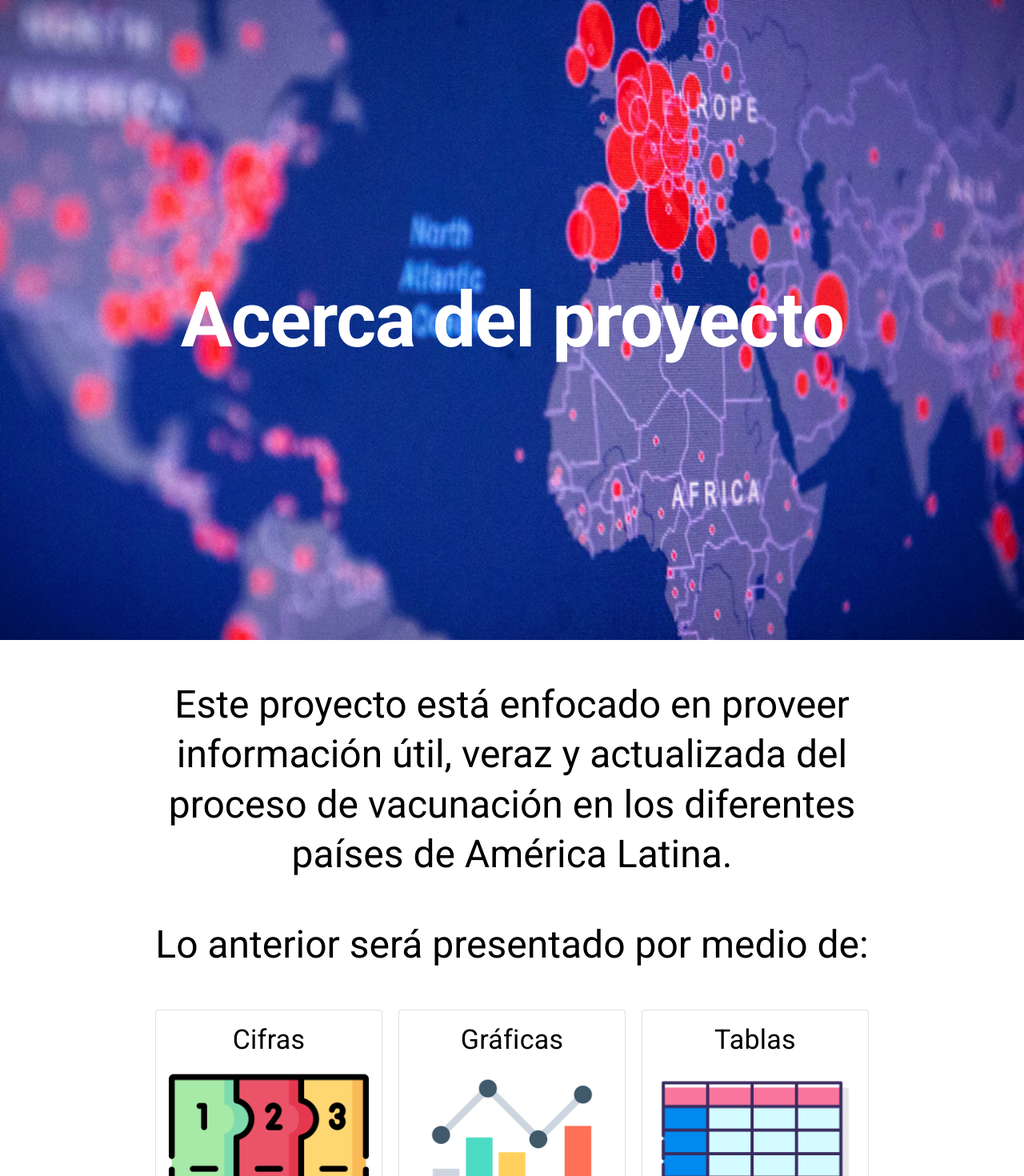
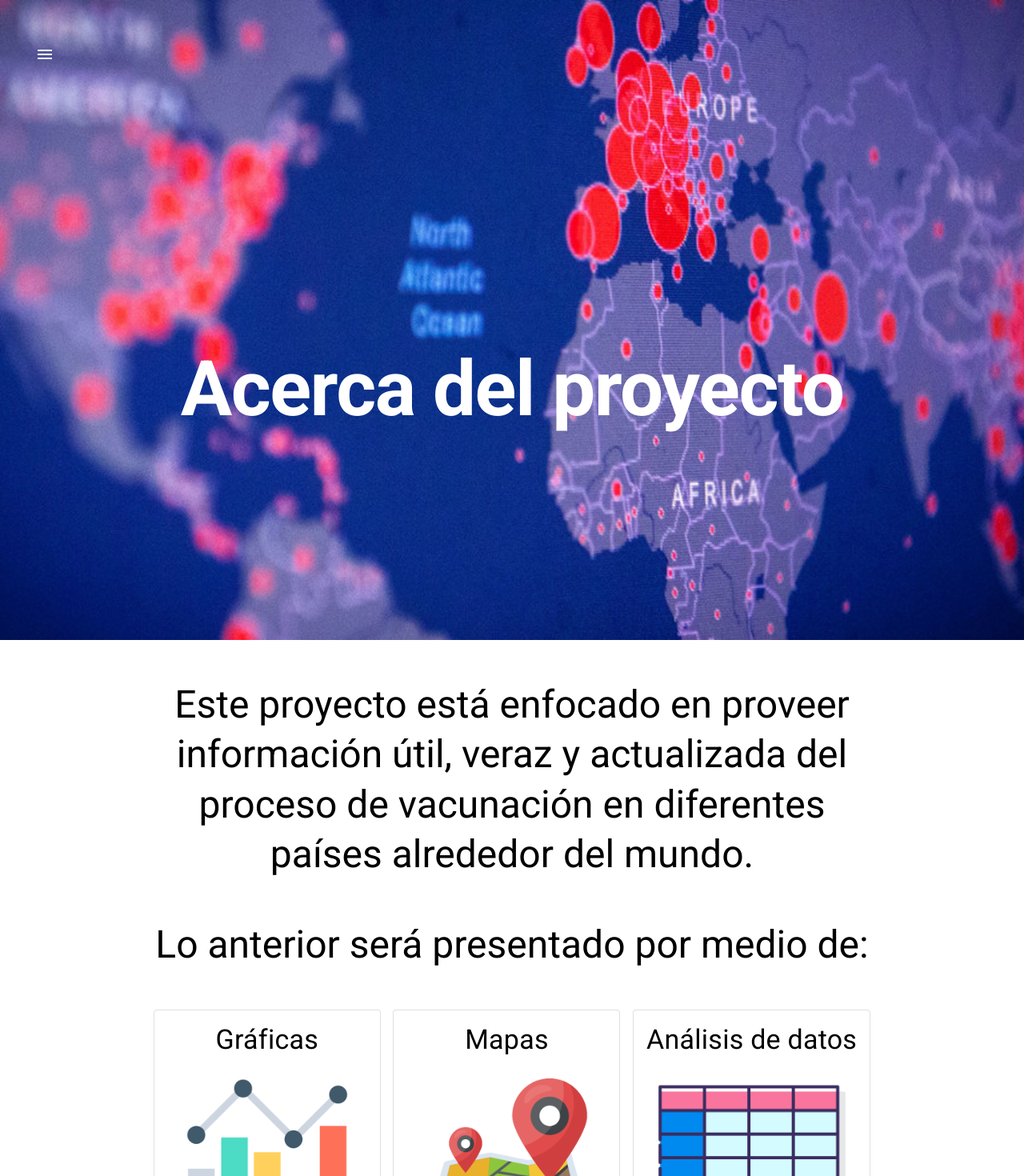
Before and after one commit to RobertoBetancourt/covid-vaccination, a React (Create React App) app: page /acerca_de in a window 1280 px wide. Shown: the top 1470 px of the page at 80% size. Built offline with nearby package versions, Linux system fonts and the light colour scheme.

Commit message:
Added menu to application #8

```diff
--- a/package.json
+++ b/package.json
@@ -4,6 +4,7 @@
   "private": true,
   "dependencies": {
     "@material-ui/core": "^4.11.3",
+    "@material-ui/icons": "^4.11.2",
     "@nivo/core": "^0.67.0",
     "@nivo/line": "^0.67.0",
     "@testing-library/jest-dom": "^5.11.9",
--- a/src/components/dashboard/dashboard-graph.component.jsx
+++ b/src/components/dashboard/dashboard-graph.component.jsx
@@ -15,7 +15,7 @@ const useStyles = makeStyles({
 
 const isMainCountry = (countryToSearch) => {
   const mainCountries = ['Saudi Arabia', 'Brazil', 'China', 'France', 'Japan', 'South Africa', 'Australia', 'Canada', 'India', 'Italy', 'Argentina', 'Mexico', 'United Kingdom', 'United States', 'South Korea', 'Turkey']
-  console.log(countryToSearch)
+
   if (mainCountries.includes(countryToSearch)) {
     return true
   } else {
@@ -53,7 +53,7 @@ const MyResponsiveLine = ({ data }) => {
   }
 
   return (
-    <div style={{ height: 600 }} className='App'>
+    <div style={{ height: 600 }}>
       <ResponsiveLine
         data={newData}
         margin={{ top: 20, right: 120, bottom: 100, left: 90 }}
--- a/src/components/dashboard/dashboard.component.jsx
+++ b/src/components/dashboard/dashboard.component.jsx
@@ -2,15 +2,17 @@ import React from 'react'
 import { makeStyles } from '@material-ui/core/styles'
 import { Container, Typography } from '@material-ui/core'
 import DashboardGraph from './dashboard-graph.component'
+import Menu from '../menu/menu.component'
 
 const useStyles = makeStyles({
   container: {
-    height: '100%',
-    width: '100%',
+    // height: '100%',
+    // width: '100%',
     display: 'flex',
     alignItems: 'center',
     justifyContent: 'center',
-    color: 'white'
+    marginTop: 50,
+    color: '#000A77'
   },
   background: {
     backgroundImage: 'url(/img/landing_page.jpg)',
@@ -23,6 +25,9 @@ const useStyles = makeStyles({
   title: {
     fontWeight: 'bold',
     textAlign: 'center'
+  },
+  menu: {
+    paddingTop: 50
   }
 })
 
@@ -30,7 +35,10 @@ const Dashboard = () => {
   const classes = useStyles()
 
   return (
-    <div className={classes.background}>
+    <div>
+      <Container className={classes.menu}>
+        <Menu color='white' />
+      </Container>
       <Container className={classes.container}>
         <Typography variant='h1' className={classes.title}>
           Vacunación COVID-19
--- a/src/components/landing-page/landing-page.component.jsx
+++ b/src/components/landing-page/landing-page.component.jsx
@@ -3,6 +3,7 @@ import { makeStyles } from '@material-ui/core/styles'
 import { Container, Typography } from '@material-ui/core'
 import LandingPageForm from './landing-page-form.component'
 import ProjectInformation from './project-information.component'
+import Menu from '../menu/menu.component'
 
 const useStyles = makeStyles((theme) => ({
   imageContainer: {
@@ -41,6 +42,9 @@ const useStyles = makeStyles((theme) => ({
       margin: theme.spacing(1),
       width: 200
     }
+  },
+  menu: {
+    paddingTop: 50
   }
 }))
 
@@ -50,6 +54,9 @@ const LandingPage = () => {
   return (
     <div>
       <div className={classes.backgroundImage}>
+        <Container className={classes.menu}>
+          <Menu light />
+        </Container>
         <Container className={classes.imageContainer}>
           <Typography variant='h1' className={classes.title}>
             Acerca del proyecto
--- a/src/components/landing-page/project-information.component.jsx
+++ b/src/components/landing-page/project-information.component.jsx
@@ -47,7 +47,7 @@ const ProjectInformation = () => {
     <div>
       <Container maxWidth='md' className={classes.informationContainer}>
         <Typography variant='h3' component='p' className={classes.informationContent}>
-          Este proyecto está enfocado en proveer información útil, veraz y actualizada del proceso de vacunación en los diferentes países de América Latina.
+          Este proyecto está enfocado en proveer información útil, veraz y actualizada del proceso de vacunación en diferentes países alrededor del mundo.
         </Typography>
       </Container>
       <Container maxWidth='md' className={classes.informationContainer}>
@@ -56,14 +56,6 @@ const ProjectInformation = () => {
         </Typography>
       </Container>
       <Container maxWidth='md' className={classes.cardsContainer}>
-        <Card className={classes.card} variant='outlined'>
-          <CardContent>
-            <Typography className={`${classes.blackFont} ${classes.numbersTitle}`} variant='h4' component='h2'>
-              Cifras
-            </Typography>
-            <img alt='cifras' src='img/numbers.png' className={classes.numbersImage} />
-          </CardContent>
-        </Card>
         <Card className={classes.card} variant='outlined'>
           <CardContent>
             <Typography className={classes.blackFont} variant='h4' component='h2'>
@@ -75,9 +67,17 @@ const ProjectInformation = () => {
         <Card className={classes.card} variant='outlined'>
           <CardContent>
             <Typography className={classes.blackFont} variant='h4' component='h2'>
-              Tablas
+              Mapas
             </Typography>
-            <img alt='tabla' src='img/table.png' className={classes.tableImage} />
+            <img alt='tabla' src='img/map.png' className={classes.graphImage} />
+          </CardContent>
+        </Card>
+        <Card className={classes.card} variant='outlined'>
+          <CardContent>
+            <Typography className={`${classes.blackFont} ${classes.numbersTitle}`} variant='h4' component='h2'>
+              Análisis de datos
+            </Typography>
+            <img alt='cifras' src='img/table.png' className={classes.numbersImage} />
           </CardContent>
         </Card>
       </Container>
--- /dev/null
+++ b/src/components/menu/menu.component.jsx
@@ -0,0 +1,84 @@
+import React from 'react'
+import clsx from 'clsx'
+import { makeStyles } from '@material-ui/core/styles'
+import Drawer from '@material-ui/core/Drawer'
+import Button from '@material-ui/core/Button'
+import List from '@material-ui/core/List'
+import ListItem from '@material-ui/core/ListItem'
+import ListItemIcon from '@material-ui/core/ListItemIcon'
+import ListItemText from '@material-ui/core/ListItemText'
+// import ListItemLink from '@material-ui/core/ListItemLink'
+import DashboardIcon from '@material-ui/icons/Dashboard'
+import InfoIcon from '@material-ui/icons/Info'
+import MenuIcon from '@material-ui/icons/Menu'
+import { Link } from 'react-router-dom'
+import { indigo, grey } from '@material-ui/core/colors'
+
+const useStyles = makeStyles({
+  list: {
+    width: 250
+  },
+  fullList: {
+    width: 'auto'
+  }
+})
+
+const Menu = (props) => {
+  const { light } = props
+  const classes = useStyles()
+  const [state, setState] = React.useState({
+    top: false,
+    left: false,
+    bottom: false,
+    right: false
+  })
+
+  const toggleDrawer = (anchor, open) => (event) => {
+    if (event.type === 'keydown' && (event.key === 'Tab' || event.key === 'Shift')) {
+      return
+    }
+
+    setState({ ...state, [anchor]: open })
+  }
+
+  const list = (anchor) => (
+    <div
+      className={clsx(classes.list, {
+        [classes.fullList]: anchor === 'top' || anchor === 'bottom'
+      })}
+      role='presentation'
+      onClick={toggleDrawer(anchor, false)}
+      onKeyDown={toggleDrawer(anchor, false)}
+    >
+      <List>
+        {['Dashboard', 'Acerca de'].map((text, index) => (
+          <div key={index}>
+            <Link to={index === 0 ? '/' : '/acerca_de'}>
+              <ListItem button key={text}>
+                <ListItemIcon>{index % 2 === 0 ? <DashboardIcon /> : <InfoIcon />}</ListItemIcon>
+                <ListItemText primary={text} />
+              </ListItem>
+            </Link>
+          </div>
+        ))}
+      </List>
+    </div>
+  )
+
+  return (
+    <div>
+      {['left'].map((anchor) => (
+        <React.Fragment key={anchor}>
+          <Button onClick={toggleDrawer(anchor, true)}>
+            <MenuIcon style={light ? { color: grey[50] } : { color: indigo[900] }} />
+          </Button>
+          <Drawer anchor={anchor} open={state[anchor]} onClose={toggleDrawer(anchor, false)}>
+            {list(anchor)}
+          </Drawer>
+        </React.Fragment>
+      ))}
+    </div>
+  )
+}
+
+export default Menu
```
Also changed, not shown: public/img/map.png (added), 1 other file (tests, documents, lock files or other folders).
